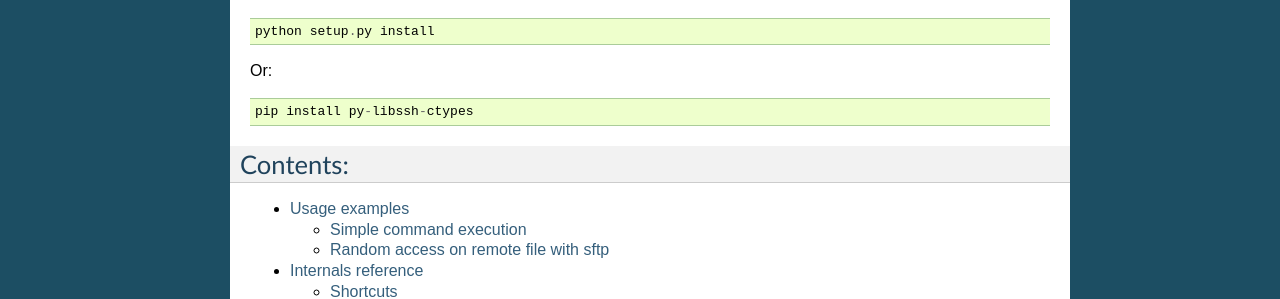
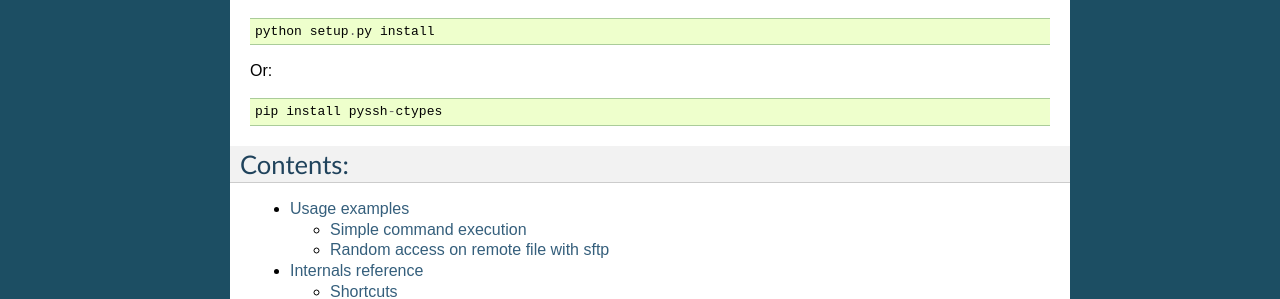
Before and after one commit to niwinz/pyssh-ctypes, a Sphinx documentation site: the page built from docs/source/index.rst, in a window 1280 px wide. Shown: the part 365-664 px from the top of the page. Built offline with Sphinx 7.4.7, drawn with Linux system fonts in a browser that asks for light colours.

```diff
--- a/docs/source/index.rst
+++ b/docs/source/index.rst
@@ -28,7 +28,7 @@ For normal use, you can use a standard python distutils ``setup.py`` file::
 
 Or::
 
-    pip install py-libssh-ctypes
+    pip install pyssh-ctypes
 
 
 Contents:
--- a/setup.py
+++ b/setup.py
@@ -25,6 +25,7 @@ setup(
         "Programming Language :: Python :: 3.2",
         "Programming Language :: Python :: 3.3",
         "Programming Language :: Python :: Implementation :: CPython",
+        "Programming Language :: Python :: Implementation :: PyPy",
         "Intended Audience :: Developers",
         "License :: OSI Approved :: BSD License",
     ]
```
